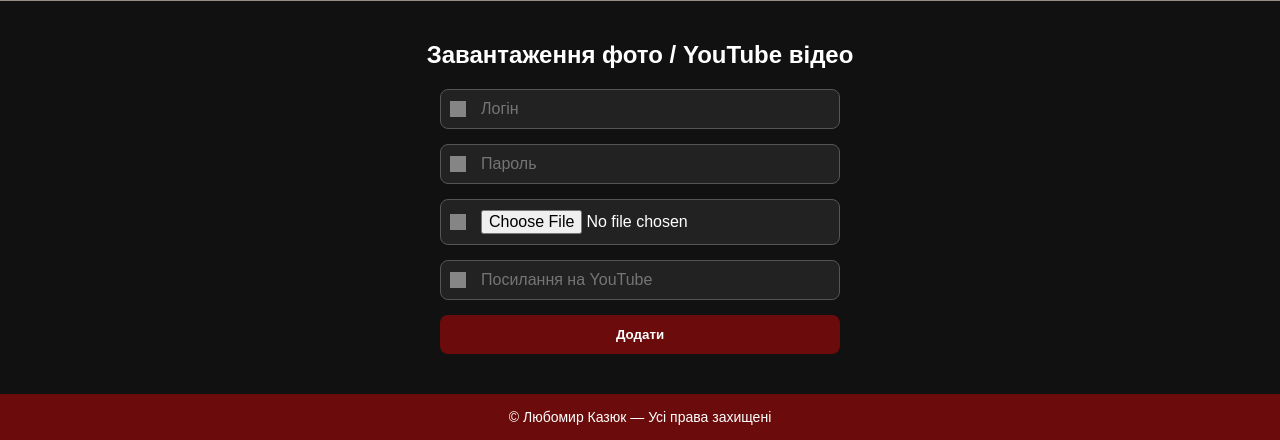
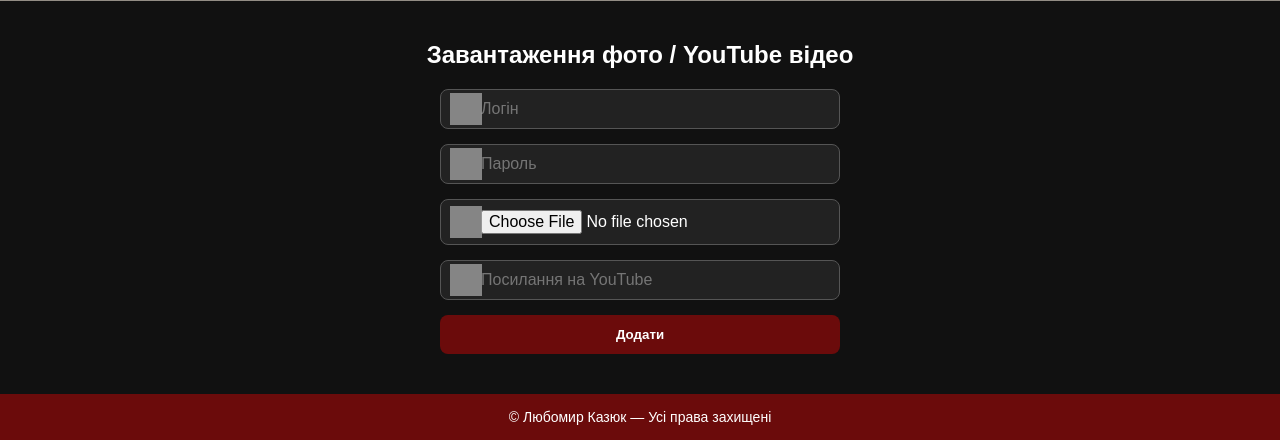
Before and after one commit to VMensem/LubomirVideo, a Flask app: page /upload in a window 1280 px wide. Shown: the part 398-838 px from the top of the page. Run offline with Flask 3, Linux system fonts and the light colour scheme; grey boxes are pictures that could not be loaded.

Commit message:
Update style.css

```diff
--- a/static/style.css
+++ b/static/style.css
@@ -184,8 +184,8 @@ footer {
 .upload-form .input-icon img {
     position: absolute;
     left: 10px;
-    width: 1em;           /* ширина як текст */
-    height: 1em;          /* висота як текст */
+    width: 2em;           /* ширина як текст */
+    height: 2em;          /* висота як текст */
     top: 50%;             /* вертикальне вирівнювання */
     transform: translateY(-50%); /* точно по центру */
     opacity: 0.8;
```
